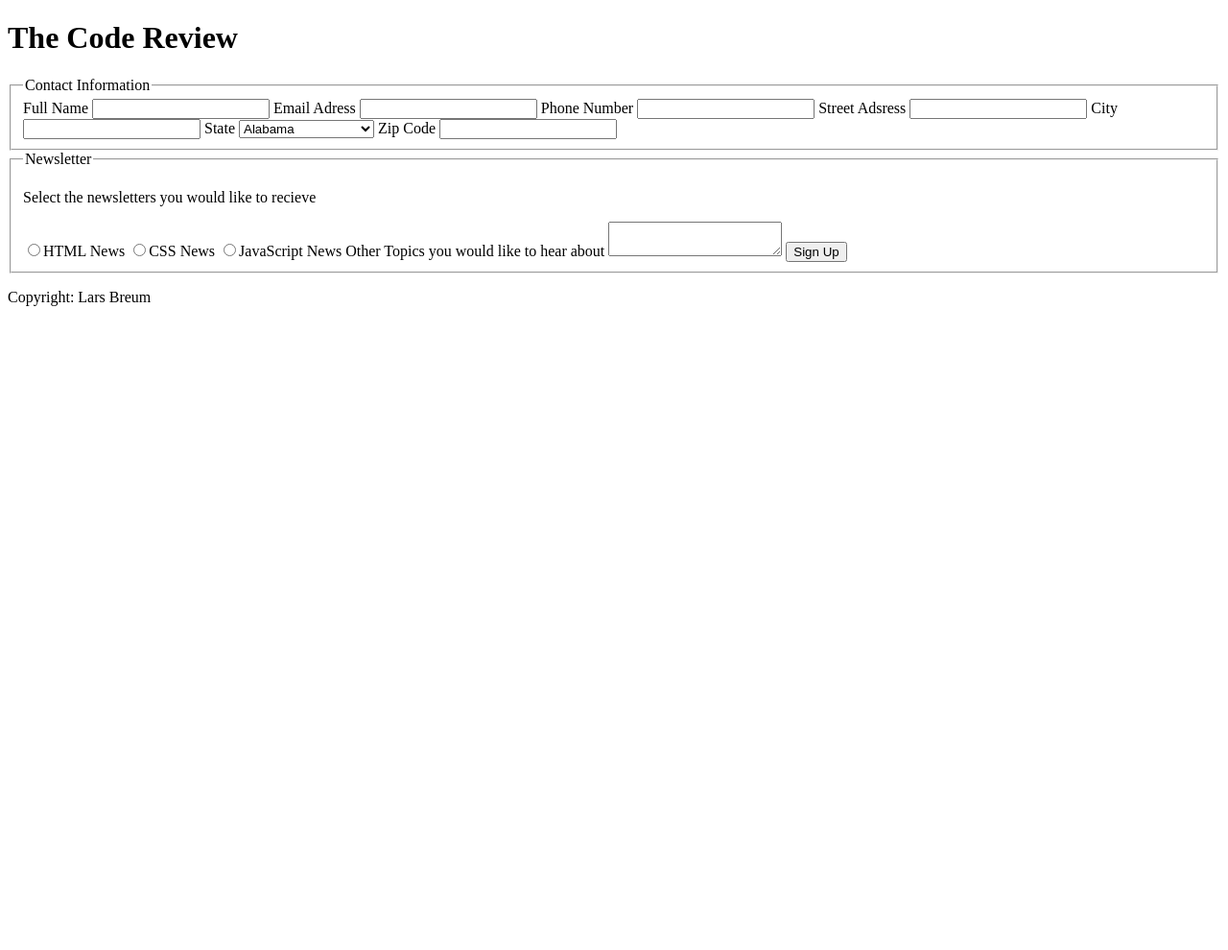
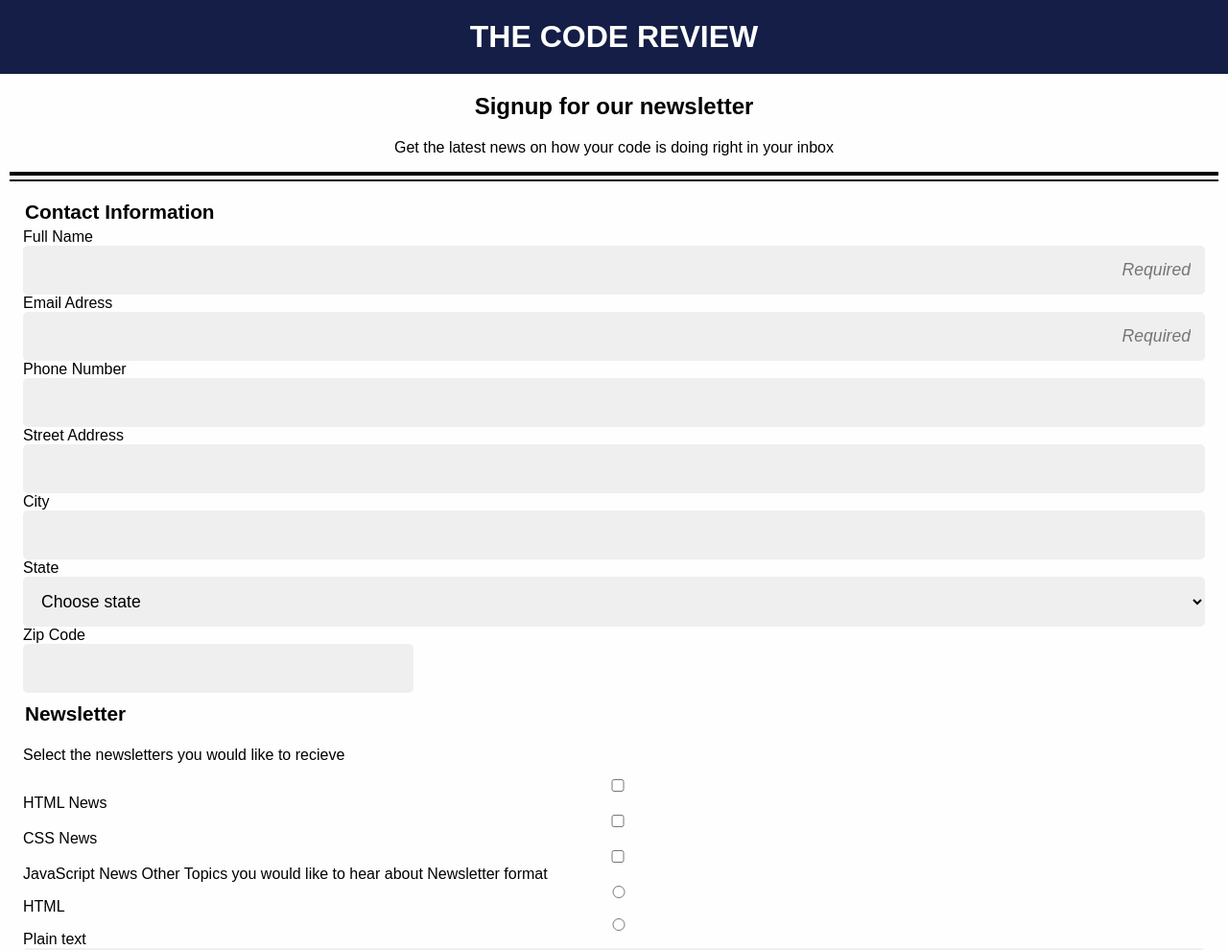
Before and after one commit to LarsBreum/Techdegree-project-3-online-registration-form, a plain HTML site: page index.html in a window 1280 px wide. Shown: the top 990 px of the page at 96% size. Before the commit the page ends 800 px from the top, so only its background shows below. Drawn offline with Linux system fonts and the light colour scheme; a web font is replaced by a local one.

Commit message:
Styled input fields

```diff
--- a/css/style.css
+++ b/css/style.css
@@ -0,0 +1,91 @@
+/***** FONT *****/
+@import url('https://fonts.googleapis.com/css?family=Khula:400,700');
+
+/***** GENERAL STYLES *****/
+* {
+	box-sizing: border-box;
+}
+
+body {
+	font-family: 'Khula', sans-serif;
+	margin: 0;
+	padding: 0;
+	background-color: #fefefe;
+}
+.container {
+	max-width: 100%;
+	padding:  0 10px;
+}
+
+
+/***** HEADER *****/
+header {
+	background: #141E46;
+	padding: 20px 0;
+	text-align: center
+
+}
+header h1 {
+	margin: 0;
+	color: #fff;
+	text-transform: uppercase;
+}
+legend {
+	font-size: 1.3em;
+	font-weight: bold;
+}
+/***** INTRO STYLES *****/
+.intro {
+	text-align: center;
+	border-bottom: 4px solid black;
+}
+
+/**** FORM STYLES *****/
+fieldset {
+	border: none;
+}
+input,
+select,
+textarea {
+	display: block;
+	width: 100%;
+}
+#zip {
+	width: 33%;
+}
+input[placeholder]{
+	text-align: right;
+	font-style: italic;
+}
+input,
+select,
+textarea{
+	background-color: #EFEFEF;
+	border-radius: 5px;
+	padding: 15px;
+	border: none;
+	font-size: 1.1em;
+}
+input:focus,
+select:focus,
+textarea:focus{
+	border: 2px solid lightblue;
+	box-shadow: none;
+}
+
+form {
+	border-top: 2px solid black;
+	margin: 4px 0 0 0;
+	padding: 20px 0 0 0;
+}
+
+/***** DRY classes *****/
+.btn {
+
+}
+.h-default-color {
+
+}
+.p-default-color {
+
+}
--- a/index.html
+++ b/index.html
@@ -4,28 +4,33 @@
 		<meta charset="utf-8">
 	  	<title>Lars Breum | Online Registration Form</title>
 	  	<meta name="viewport" content="width=device-width, initial-scale=1.0">
-	  	<link rel="stylesheet" href="css/styles.css">
+	  	<link rel="stylesheet" href="css/style.css">
 	</head>
 	<body>
 		<header>
 			<h1>The Code Review</h1>
 		</header>
 		<div class="container">
-			<form>
+			<section class="intro">
+				<h2>Signup for our newsletter</h2>
+				<p>Get the latest news on how your code is doing right in your inbox</p>
+			</section>
+			<form method="post" action="index.html">
 				<fieldset>
 					<legend>Contact Information</legend>
 					<label for="name">Full Name</label>
-					<input type="text" name="user_name" id="name">
+					<input type="text" name="user_name" id="name" placeholder="Required">
 					<label for="email">Email Adress</label>
-					<input type="Email" name="user_email" id="email">
+					<input type="Email" name="user_email" id="email" placeholder="Required">
 					<label for="phone">Phone Number</label>
 					<input type="Number" name="user_phone" id="phone">
-					<label for="adress">Street Adsress</label>
-					<input type="Adress" name="user_adress" id="adress">
+					<label for="adress">Street Address</label>
+					<input type="text"  name="user_adress" id="adress">
 					<label for="city">City</label>
 					<input type="text" name="user_city" id="city">
 					<label for="state">State</label>
-					<select placeholder="Choose state">
+					<select>
+						<option value="" disabled selected> Choose state</option>
 						<option value="AL">Alabama</option>
 						<option value="AK">Alaska</option>
 						<option value="AZ">Arizona</option>
@@ -84,12 +89,15 @@
 				<fieldset>
 					<legend>Newsletter</legend>
 					<p>Select the newsletters you would like to recieve</p>
-					<input type="radio" name="user_newsletter" id="html_news" value="html_news"><label for="html_news">HTML News</label>
-					<input type="radio" id="css_news" name="user_newsletter" value="css_news"><label for="css_news">CSS News</label>
-					<input type="radio" id="js_news" name="user_newsletter" value="js_news"><label for="js_news">JavaScript News</label>
+					<input type="checkbox" name="user_newsletter" id="html_news" value="html_news" ><label for="html_news">HTML News</label>
+					<input type="checkbox" id="css_news" name="user_newsletter" value="css_news"><label for="css_news">CSS News</label>
+					<input type="checkbox" id="js_news" name="user_newsletter" value="js_news"><label for="js_news">JavaScript News</label>
 					<label for="other_topics">Other Topics you would like to hear about</label>
+					<label>Newsletter format</label>
+					<input type="radio" name="newsletter_format" value="html"><label>HTML</label>
+					<input type="radio" name="newsletter_format" value="textarea"><label>Plain text</label>
 					<textarea id="other_topics"></textarea>
-					<button type="submit" method="post">Sign Up</button>
+					<button type="submit">Sign Up</button>
 				</fieldset>
 				<p>Copyright: Lars Breum</p>
 			</form>
```
